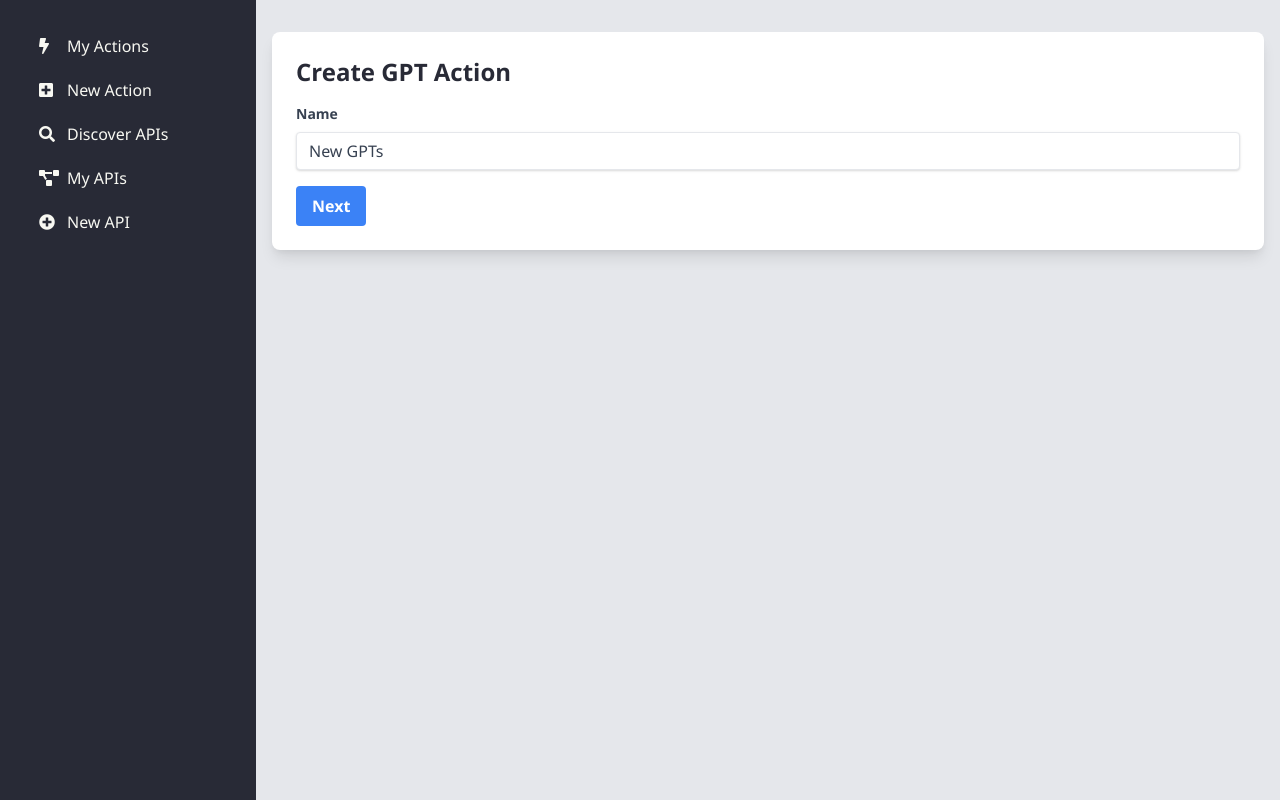
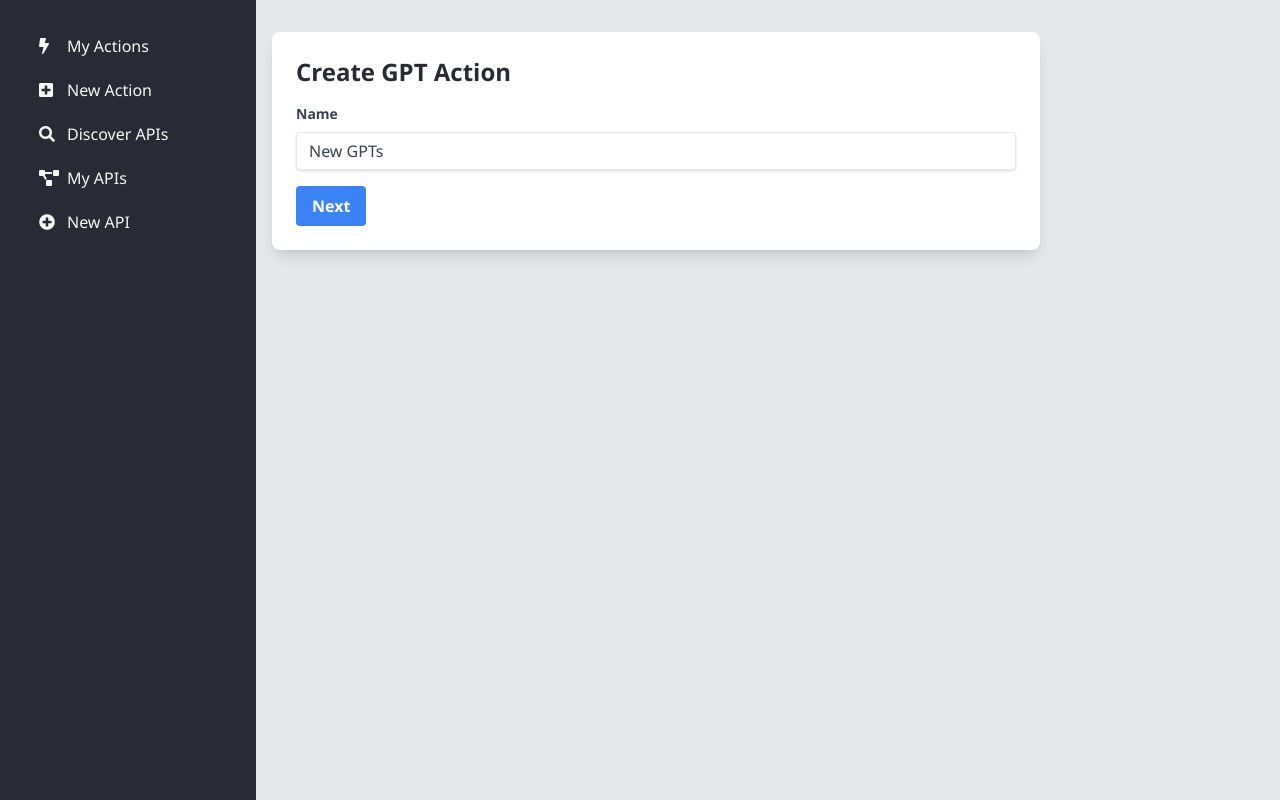
Before and after one commit to 255BITS/BackdropBuild, a Flask app: page /actions/new in a window 1280 px wide. Shown: the part 65-865 px from the top of the page. Run offline with Flask 3, Linux system fonts and the light colour scheme; the visitor is signed in with stand-in values (Sample User, id 1); data that the repository does not hold is empty; some libraries are stand-ins or nearby versions.

Commit message:
fix margin on add actions

```diff
--- a/portal/app/templates/actions_new.html
+++ b/portal/app/templates/actions_new.html
@@ -2,7 +2,7 @@
 
 {% block maincontent %}
 <div class="container mx-auto px-4 py-8">
-    <div class="bg-white shadow-lg rounded-lg p-6">
+    <div class="bg-white shadow-lg rounded-lg p-6 max-w-3xl">
         <h2 class="text-2xl font-semibold mb-4">Create GPT Action</h2>
         <form action="{{url_for('actions.create')}}" method="post">
             <!-- Input field for action name -->
```
